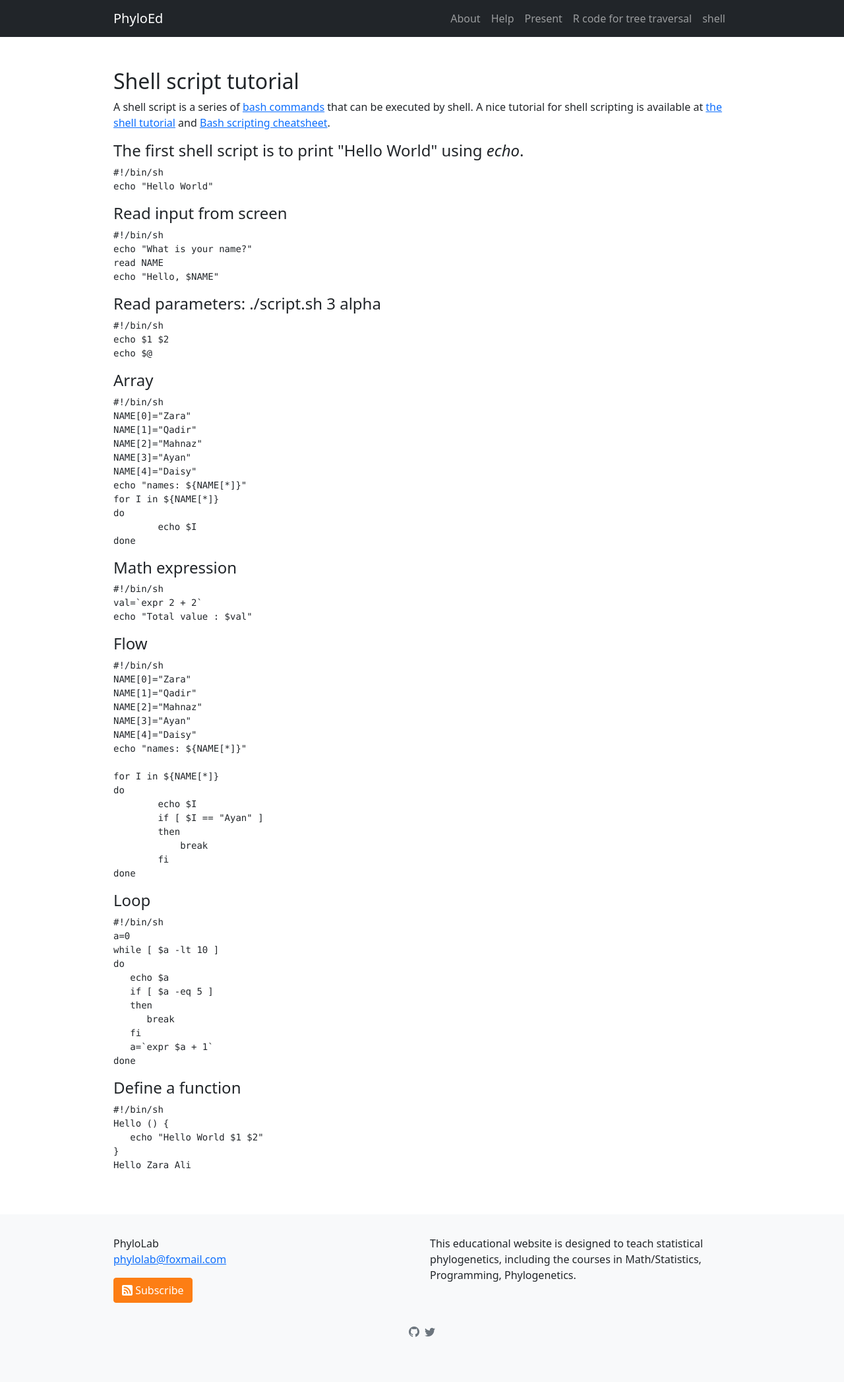
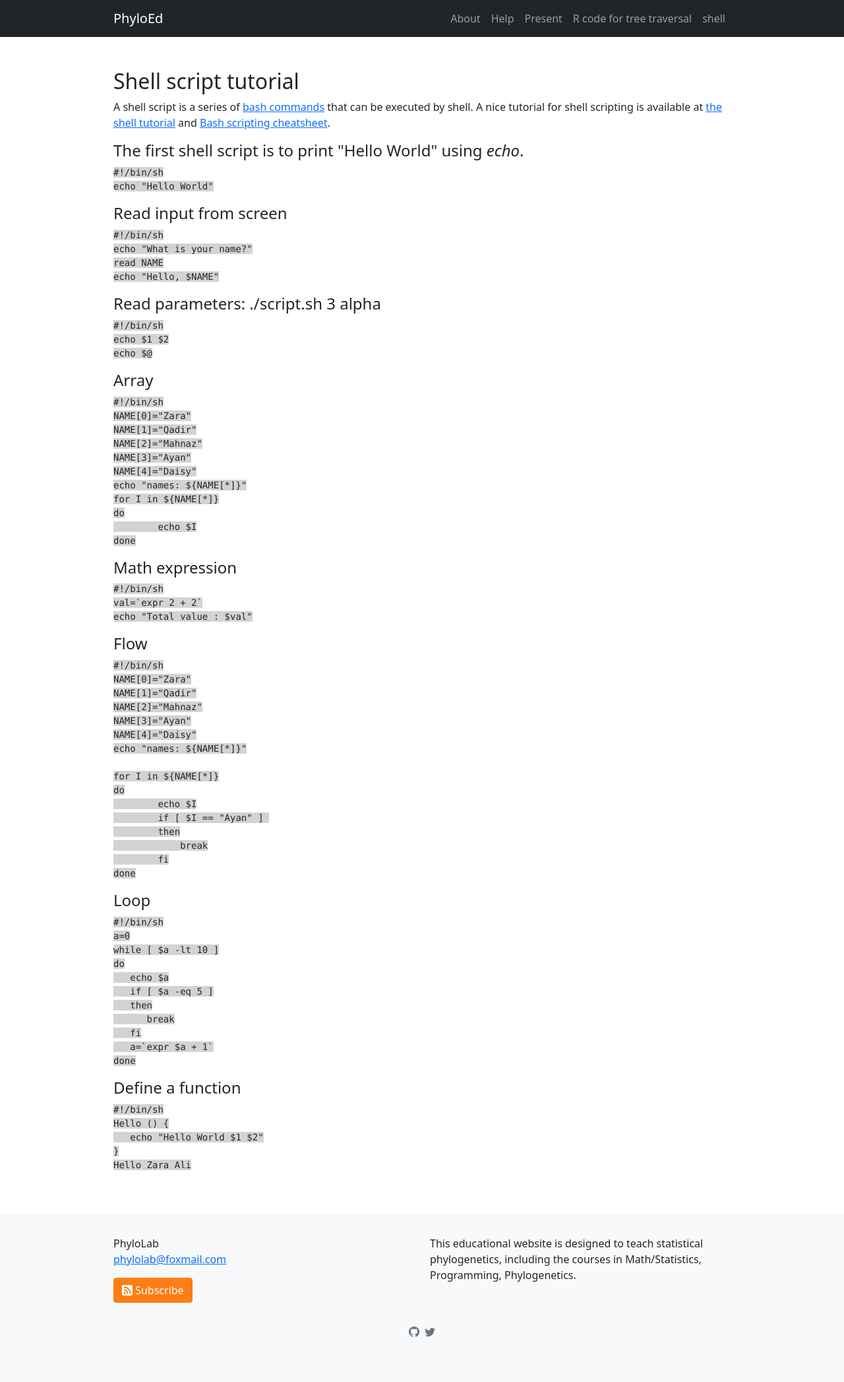
Before and after one commit to lliu1871/PhyEd, a Jekyll site: the page built from pages/test.html, in a window 1280 px wide. Shown: the whole page at 66% size. Built offline with Jekyll 4.4.1, drawn with Linux system fonts in a browser that asks for light colours.

Commit message:
Update _custom-styles.scss

```diff
--- a/_sass/_custom-styles.scss
+++ b/_sass/_custom-styles.scss
@@ -1,5 +1,5 @@
 pre code {
-      background: none;
+      background: lightgrey;
       padding: 0;
       overflow: visible;
       overflow-wrap: normal;
```
